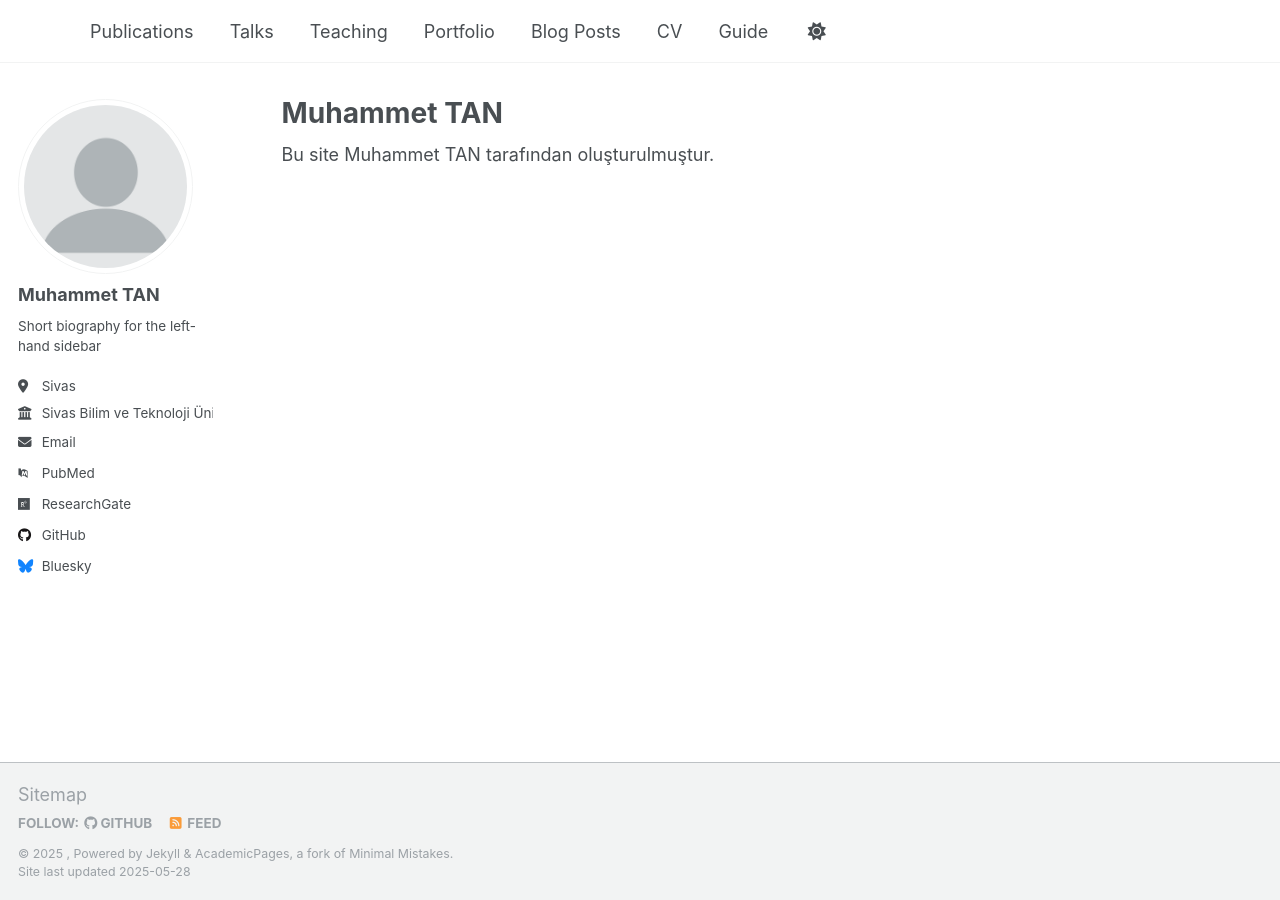
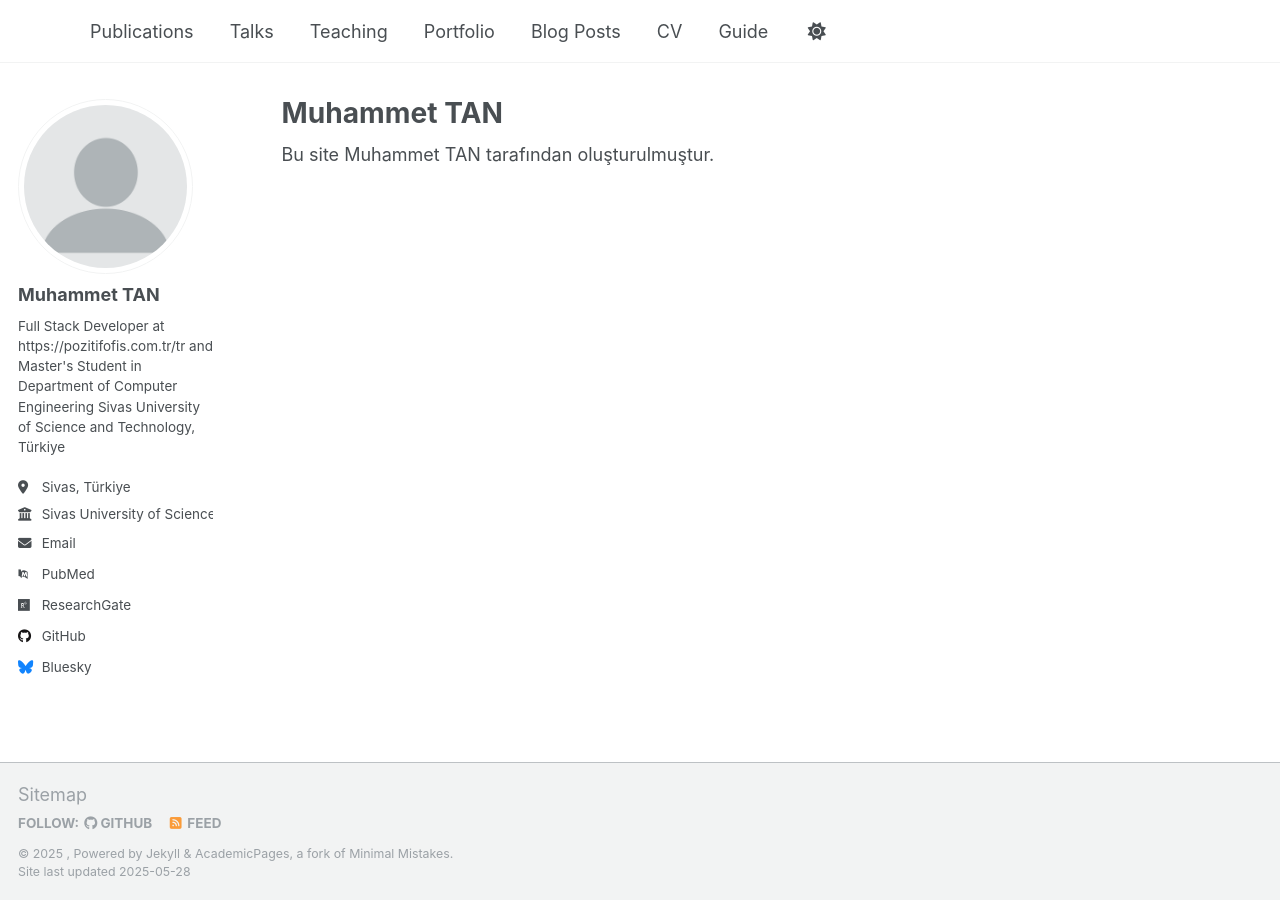
Before and after one commit to muhammettan28/muhammettan28.github.io, a Jekyll site: the page built from _pages/about.md, in a window 1280 px wide. Built offline with Jekyll 4.4.1, drawn with Linux system fonts in a browser that asks for light colours; some web fonts are replaced.

Commit message:
Update _config.yml

```diff
--- a/_config.yml
+++ b/_config.yml
@@ -25,9 +25,9 @@ author:
   avatar           : "profile.png"
   name             : "Muhammet TAN"
   pronouns         : # example: "she/her"
-  bio              : "Short biography for the left-hand sidebar"
-  location         : "Sivas"
-  employer         : "Sivas Bilim ve Teknoloji Üniversitesi"
+  bio              : "Full Stack Developer at https://pozitifofis.com.tr/tr  and  Master's Student in Department of Computer Engineering Sivas University of Science and Technology, Türkiye"
+  location         : "Sivas, Türkiye"
+  employer         : "Sivas University of Science and Technology"
   uri              : # URL
   email            : "muhammettan28@gmail.com"
 
```
